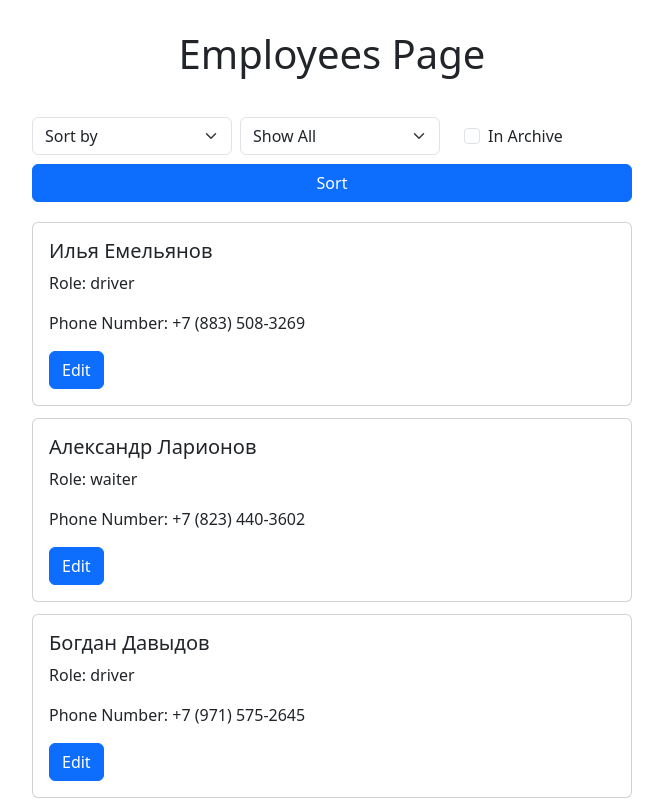
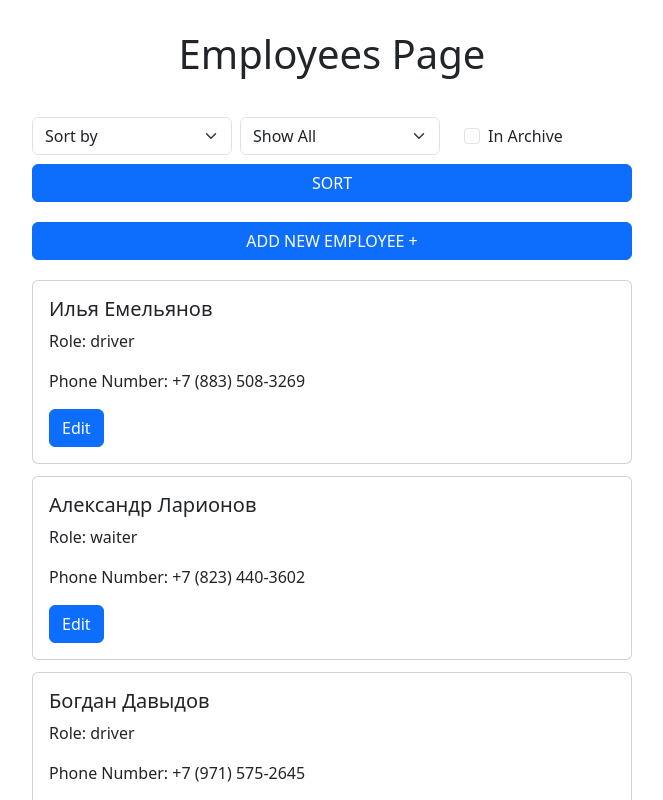
Before and after one commit to ya-nastia/test-task-pizza-soft, a React (Create React App) app: page / in a window 1280 px wide. Shown: the top 800 px of the page, without its empty margins (308-971 px from the left). Built offline with nearby package versions, Linux system fonts and the light colour scheme.

Commit message:
implemented route and link for createEmployeePage

```diff
--- a/src/App.tsx
+++ b/src/App.tsx
@@ -5,6 +5,7 @@ import NotFoundPage from './pages/NotFoundPage/NotFoundPage';
 import EditPage from './pages/EditPage/EditPage';
 import { ToastContainer } from 'react-toastify';
 import 'react-toastify/dist/ReactToastify.css';
+import CreateEmployeePage from './pages/CreateEmployeePage/CreateEmployeePage';
 
 function App() {
   return (
@@ -12,6 +13,7 @@ function App() {
       <Routes>
         <Route path="/" element={<EmployeesPage />} />
         <Route path="/edit-employee/:id" element={<EditPage />} />
+        <Route path="/create-employee" element={<CreateEmployeePage />} />
         <Route path="*" element={<NotFoundPage />} />
       </Routes>
       <ToastContainer />
--- a/src/pages/EmployeesPage/EmployeesPage.scss
+++ b/src/pages/EmployeesPage/EmployeesPage.scss
@@ -20,6 +20,19 @@
 
   button {
     width: 100%;
+
+    text-transform: uppercase;
+  }
+
+  .create-employee-link {
+    max-width: 600px;
+    margin: 0 auto 20px;
+
+    & a {
+      width: 100%;
+
+      text-transform: uppercase;
+    }
   }
 
   .employees-list {
--- a/src/pages/EmployeesPage/EmployeesPage.tsx
+++ b/src/pages/EmployeesPage/EmployeesPage.tsx
@@ -3,6 +3,7 @@ import { useSelector } from "react-redux";
 import { selectEmployees } from "../../store/employees-selectors";
 import EmployeeCard from "../../components/EmployeeCard/EmployeeCard";
 import './EmployeesPage.scss';
+import { Link } from "react-router-dom";
 
 const EmployeesPage: React.FC = () => {
   const employees = useSelector(selectEmployees);
@@ -88,6 +89,10 @@ const EmployeesPage: React.FC = () => {
 
       </div>
 
+      <div className="create-employee-link">
+        <Link to='/create-employee' className="btn btn-primary">Add New Employee +</Link>
+      </div>
+
       <div className="employees-list">
         {
           filteredEmployees.map(employee => {
```
